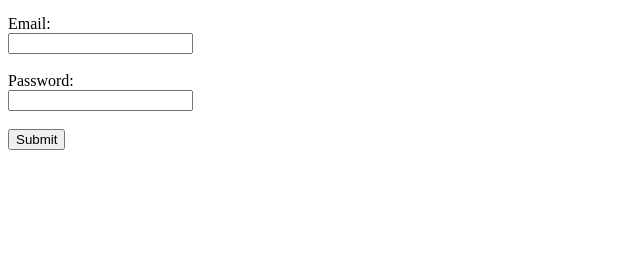
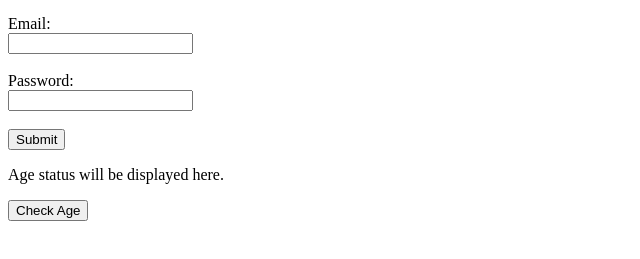
Before and after one commit to suliemandanon02/suliemandanon02.github.io, a plain HTML site: page Validation.html in a window 1280 px wide. Shown: the part 109-368 px from the top of the page, without its empty margins (0-640 px from the left). Drawn offline with Linux system fonts and the light colour scheme.

Commit message:
moved something around

```diff
--- a/Validation.html
+++ b/Validation.html
@@ -71,5 +71,28 @@
     }
 </script>
 
+<body>
+
+    <p id="ageStatus">Age status will be displayed here.</p>
+    <button onclick="checkAge()">Check Age</button>
+
+    <script>
+    function checkAge() {
+      var userInput = prompt("Please enter your age:");
+      var userAge = parseInt(userInput);
+
+      if (!isNaN(userAge)) {
+        if (userAge >= 18) {
+          document.getElementById("ageStatus").innerHTML = "Welcome! You are eligible to access this content.";
+        } else {
+          document.getElementById("ageStatus").innerHTML = "Sorry, you must be 18 years or older to access this content.";
+        }
+      } else {
+        document.getElementById("ageStatus").innerHTML = "Invalid input. Please enter a valid age.";
+      }
+    }
+    </script>
+
+    </body>
 </body>
 </html>
```
